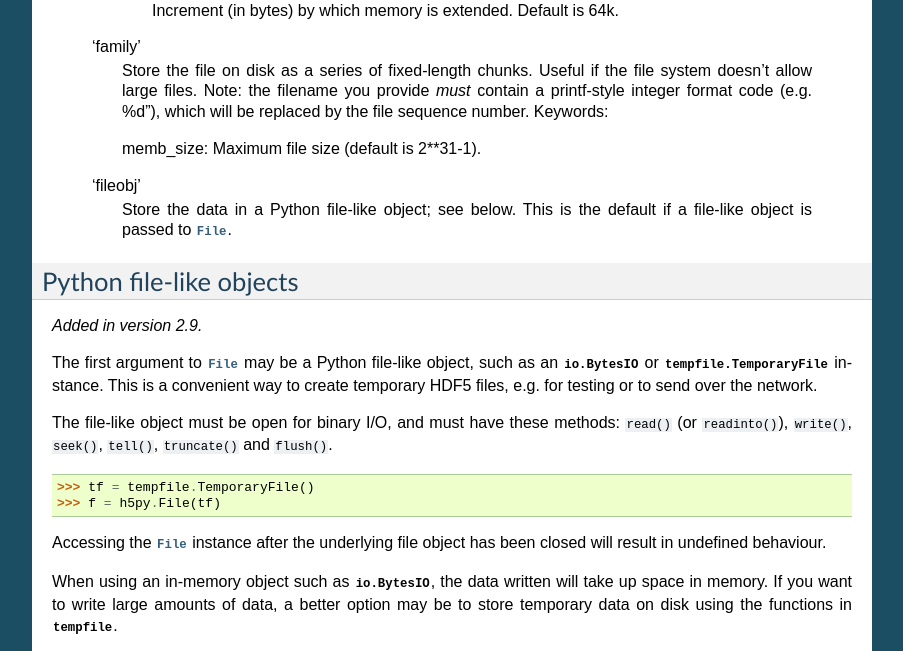
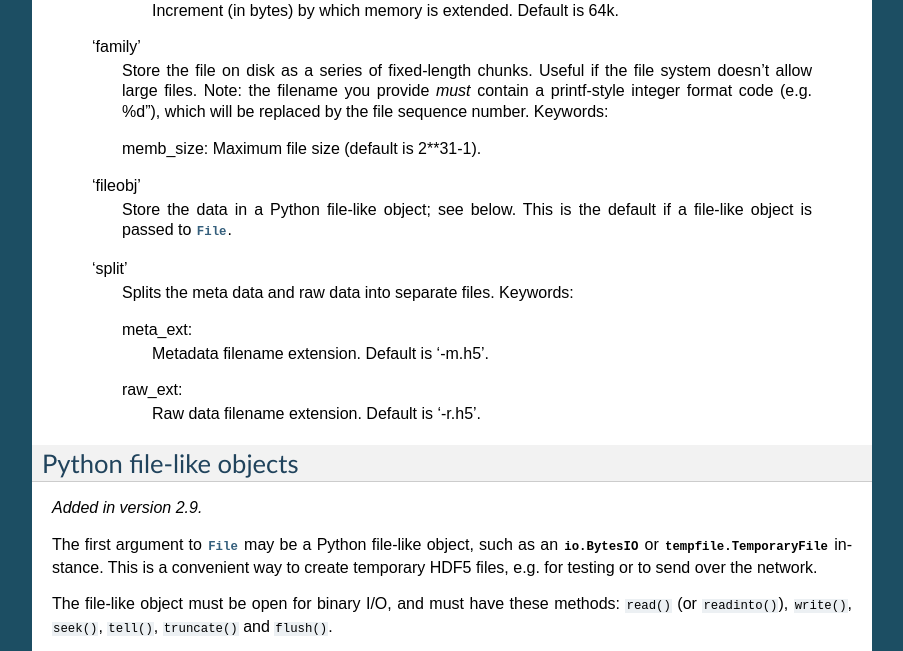
Before and after one commit to h5py/h5py, a Sphinx documentation site: the page built from docs/high/file.rst, in a window 1280 px wide and 900 px high, scrolled down 1143 px, cut to the strip 0-651 px from the top of the window. Shown: the whole strip, without its empty margins (198-1101 px from the left). Built offline with Sphinx 7.4.7, drawn with Linux system fonts in a browser that asks for light colours; pages that are not in the unit, such as notebooks, are missing from menus.

Commit message:
Add docs for the split driver.

```diff
--- a/docs/high/file.rst
+++ b/docs/high/file.rst
@@ -84,6 +84,15 @@ of supported drivers and their options:
     'fileobj'
         Store the data in a Python file-like object; see below.
         This is the default if a file-like object is passed to :class:`File`.
+
+    'split'
+        Splits the meta data and raw data into separate files. Keywords:
+
+        meta_ext:
+          Metadata filename extension. Default is '-m.h5'.
+
+        raw_ext:
+          Raw data filename extension. Default is '-r.h5'.
 
 .. _file_fileobj:
 
```
